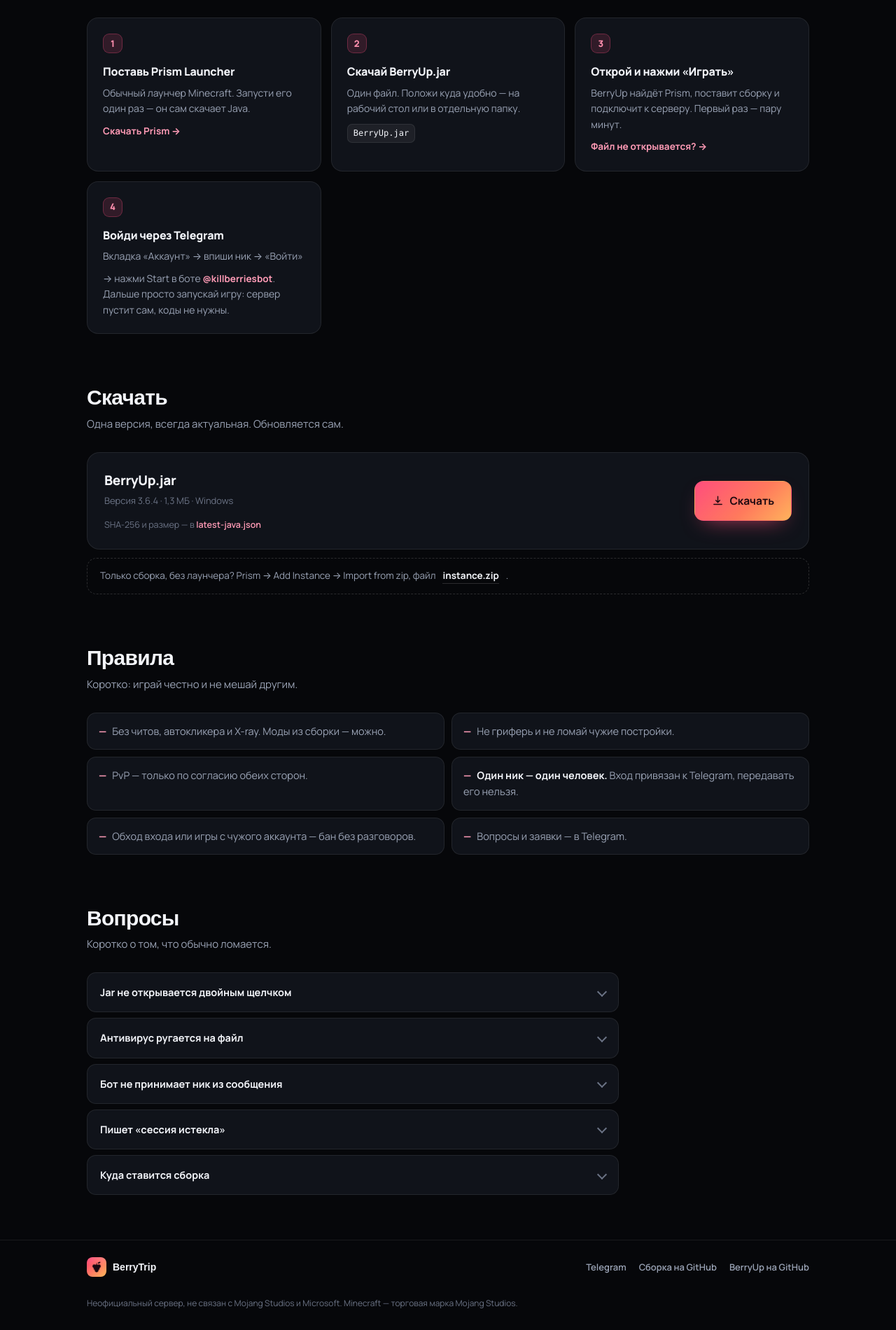
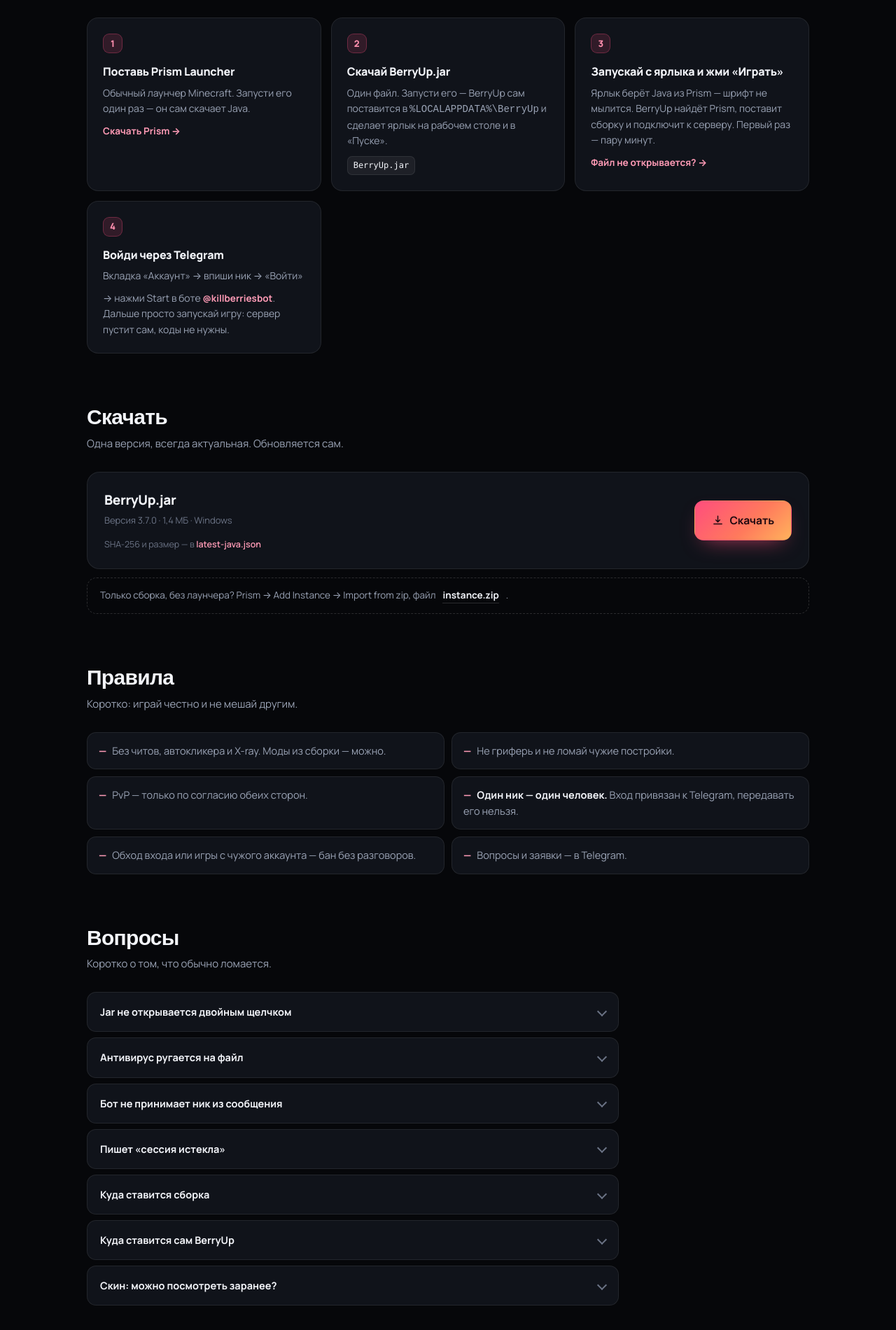
Before and after one commit to evilvalue/berry, a plain HTML site: page index.html in a window 1280 px wide. Shown: the part 663-2563 px from the top of the page at 70% size. Drawn offline with Linux system fonts and the light colour scheme; no server answers; a web font is replaced by a local one.

Commit message:
BerryUp 3.7.0: установка с ярлыком, масштаб и 3D-скин
Сайт отдаёт новую версию лаунчера: первый запуск сам ставит BerryUp в
%LOCALAPPDATA%\BerryUp и делает ярлыки, окно подстраивается под экран,
а скин показывается 3D-моделью. В шагах и FAQ описано новое поведение.

Generated with Codebuff 🤖
Co-Authored-By: Codebuff <noreply@codebuff.com>

```diff
--- a/index.html
+++ b/index.html
@@ -235,13 +235,15 @@
       <li class="step">
         <div class="n">2</div>
         <h3>Скачай BerryUp.jar</h3>
-        <p>Один файл. Положи куда удобно — на рабочий стол или в отдельную папку.</p>
+        <p>Один файл. Запусти его — BerryUp сам поставится в <code>%LOCALAPPDATA%\BerryUp</code>
+          и сделает ярлык на рабочем столе и в «Пуске».</p>
         <span class="file">BerryUp.jar</span>
       </li>
       <li class="step">
         <div class="n">3</div>
-        <h3>Открой и нажми «Играть»</h3>
-        <p>BerryUp найдёт Prism, поставит сборку и подключит к серверу. Первый раз — пару минут.</p>
+        <h3>Запускай с ярлыка и жми «Играть»</h3>
+        <p>Ярлык берёт Java из Prism — шрифт не мылится. BerryUp найдёт Prism, поставит
+          сборку и подключит к серверу. Первый раз — пару минут.</p>
         <a href="#faq">Файл не открывается? →</a>
       </li>
       <li class="step">
@@ -258,7 +260,7 @@
     <div class="dl">
       <div class="txt">
         <h3>BerryUp.jar</h3>
-        <div class="meta">Версия 3.6.4 · 1,3 МБ · Windows</div>
+        <div class="meta">Версия 3.7.0 · 1,4 МБ · Windows</div>
         <span class="hash">SHA-256 и размер — в <a href="launcher/latest-java.json" target="_blank" rel="noopener">latest-java.json</a></span>
       </div>
       <a class="btn btn-primary btn-lg" href="launcher/BerryUp.jar" download>
@@ -308,6 +310,19 @@
     <details>
       <summary>Куда ставится сборка</summary>
       <p>В Prism, папка <code>instances/BerryTrip</code>. Сохранения и настройки лежат там же, BerryUp их не переносит и не удаляет.</p>
+    </details>
+    <details>
+      <summary>Куда ставится сам BerryUp</summary>
+      <p>При первом запуске jar переезжает в <code>%LOCALAPPDATA%\BerryUp</code>, ярлыки
+        появляются на рабочем столе и в меню «Пуск», настройки лежат в <code>%APPDATA%\BerryUp</code>.
+        Обновления лаунчер ставит сам при перезапуске. Удалить просто: закрой BerryUp,
+        удали папку <code>%LOCALAPPDATA%\BerryUp</code> и ярлыки — сборка и сохранения в Prism останутся.</p>
+    </details>
+    <details>
+      <summary>Скин: можно посмотреть заранее?</summary>
+      <p>Да. «Аккаунт» → «Скин · 3D-просмотр»: выбери PNG 64×64 или HD 128×128 либо перетащи
+        файл на модель, покрути мышью и нажми «Применить». BerryUp положит скин в папку
+        QuickSkin и пропишет его в конфиг мода.</p>
     </details>
     </div>
   </section>
```
Also changed, not shown: launcher/latest-java.json (+4 -4 lines), 2 other files.
